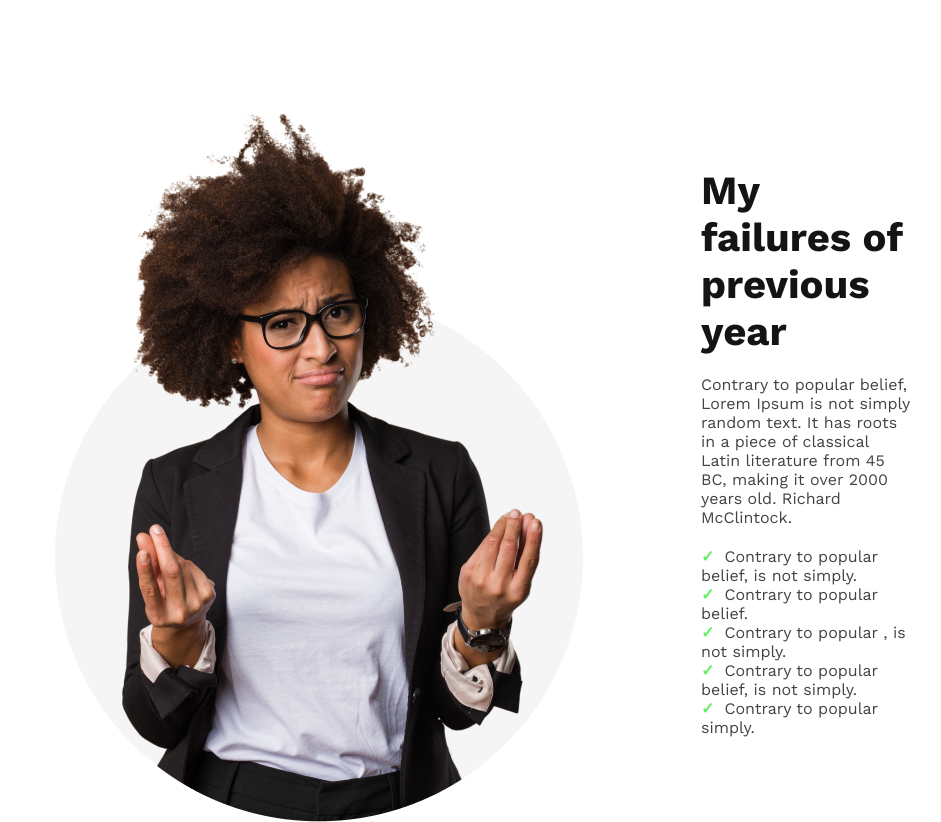
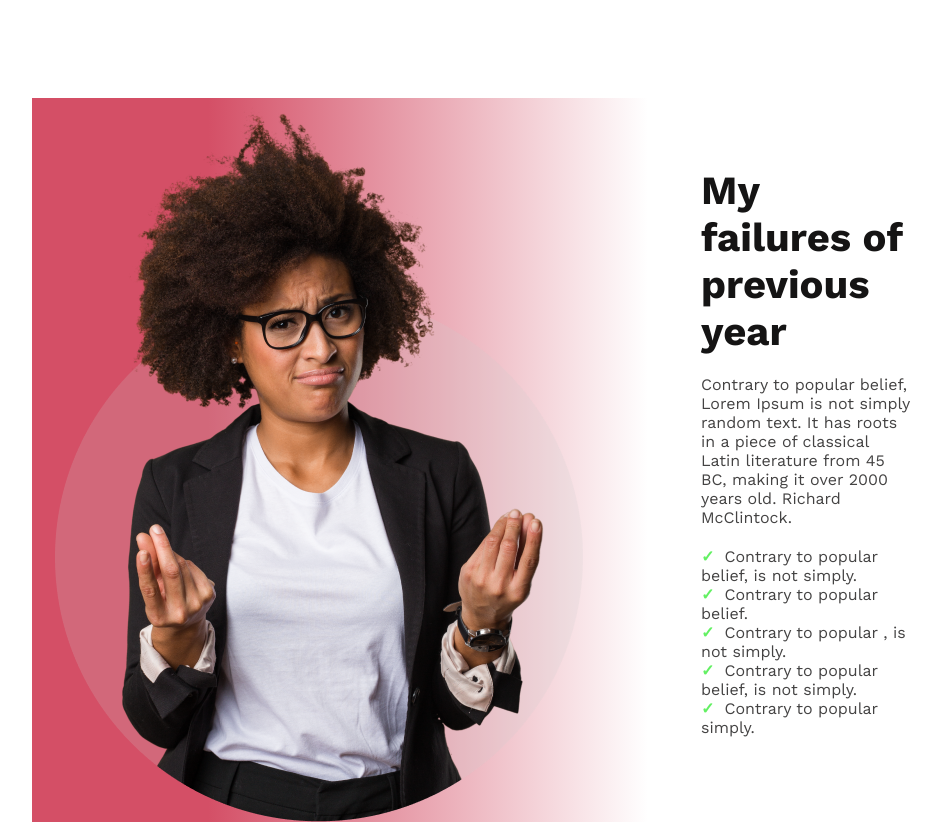
Before and after one commit to Fariha1865/Simple_WebPage_With_HTML-CSS, a plain HTML site: page index.html in a window 1280 px wide. Shown: the part 802-1624 px from the top of the page, without its empty margins (168-1109 px from the left). Drawn offline with nearby package versions, Linux system fonts and the light colour scheme.

Commit message:
linera gradient added in banner

```diff
--- a/Styles/styles.css
+++ b/Styles/styles.css
@@ -48,6 +48,8 @@ header{
 }
 
 .banner{
+
+    background-image: linear-gradient(to right,#d44f66 20%, rgba(241, 91, 34, 0.00) 70%);
     background-repeat: no-repeat;
     display: flex;
     /* justify-content: space-around; */
```
